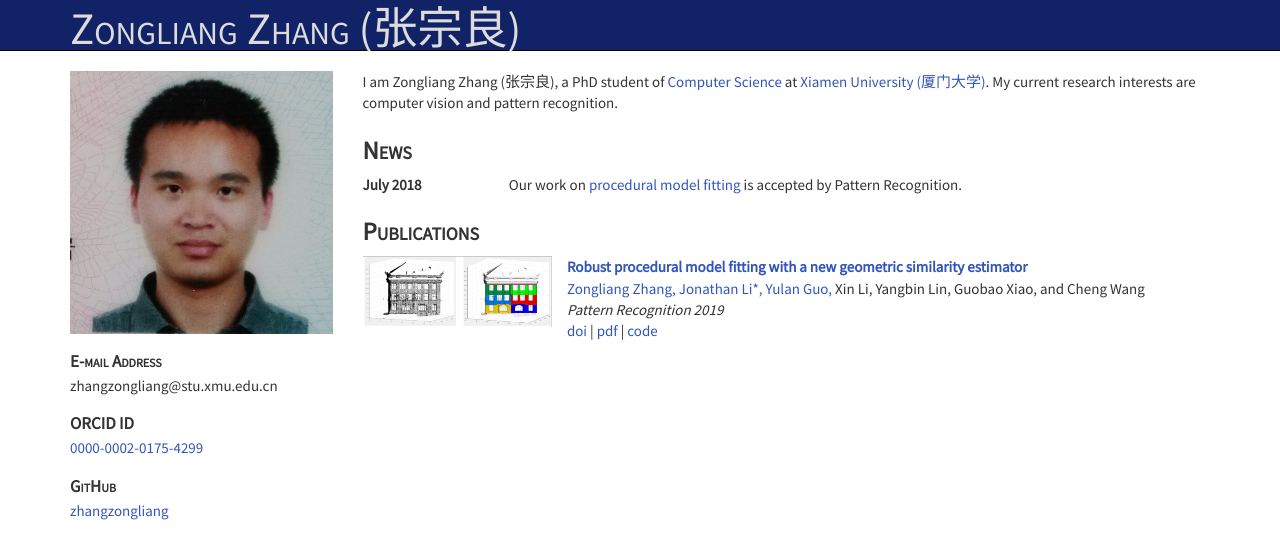
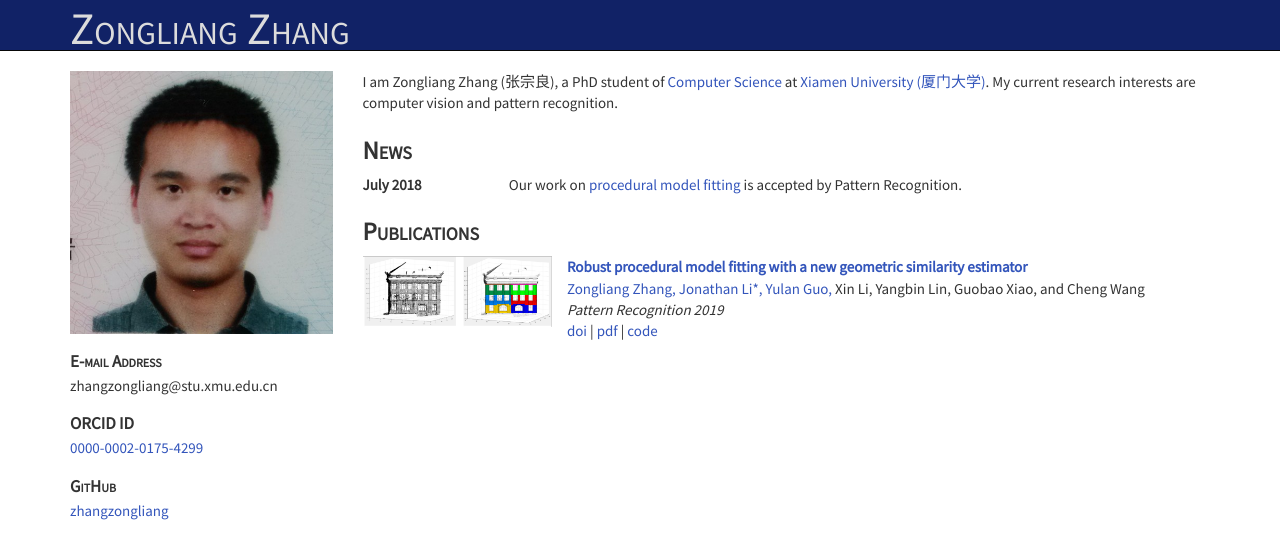
Before and after one commit to huangxw/zhangzongliang.github.io, a Jekyll site: the page built from index.html, in a window 1280 px wide. Shown: the top 559 px of the page. Built offline with Jekyll 4.4.1, drawn with Linux system fonts in a browser that asks for light colours.

Commit message:
Update default.html

```diff
--- a/_layouts/default.html
+++ b/_layouts/default.html
@@ -8,7 +8,7 @@
 		<div id="mainnav" class="navbar navbar-inverse navbar-static-top" role="navigation">
 	        <div class="container">
 				<div class="navbar-brand">
-					<a href="/">Zongliang Zhang (张宗良)</a>
+					<a href="/">Zongliang Zhang</a>
 				</div>
 	        </div>
 	    </div>
```
